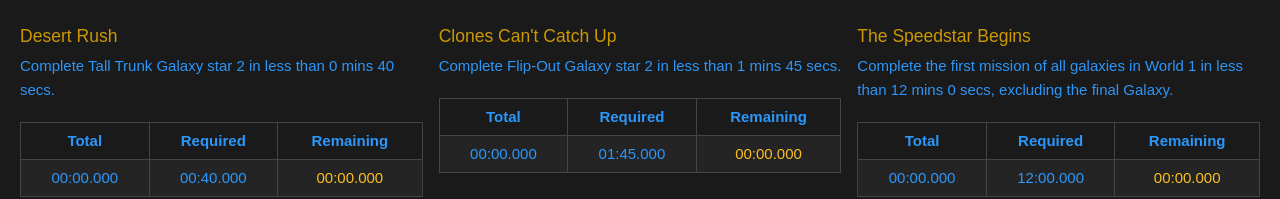
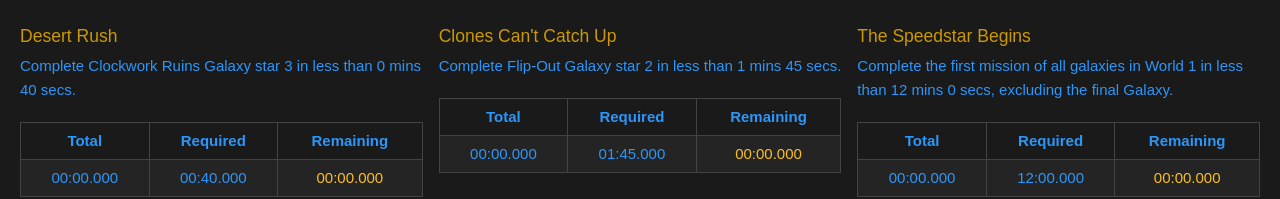
Before and after one commit to Chew/galaxy-2-time-attack-tracking, a Vue app: page / in a window 1280 px wide. Shown: the part 509-708 px from the top of the page. Built offline with nearby package versions, Linux system fonts and the light colour scheme.

Commit message:
fixed challenge logic

```diff
--- a/src/base.ts
+++ b/src/base.ts
@@ -48,8 +48,8 @@ export const challenges: Challenge[] = [
         name: "Desert Rush",
         raId: 562756,
         missions: [{
-            galaxy: "Tall Trunk Galaxy",
-            mission: 2
+            galaxy: "Clockwork Ruins Galaxy",
+            mission: 3
         }],
         requiredMins: 0,
         requiredSecs: 40,
```
